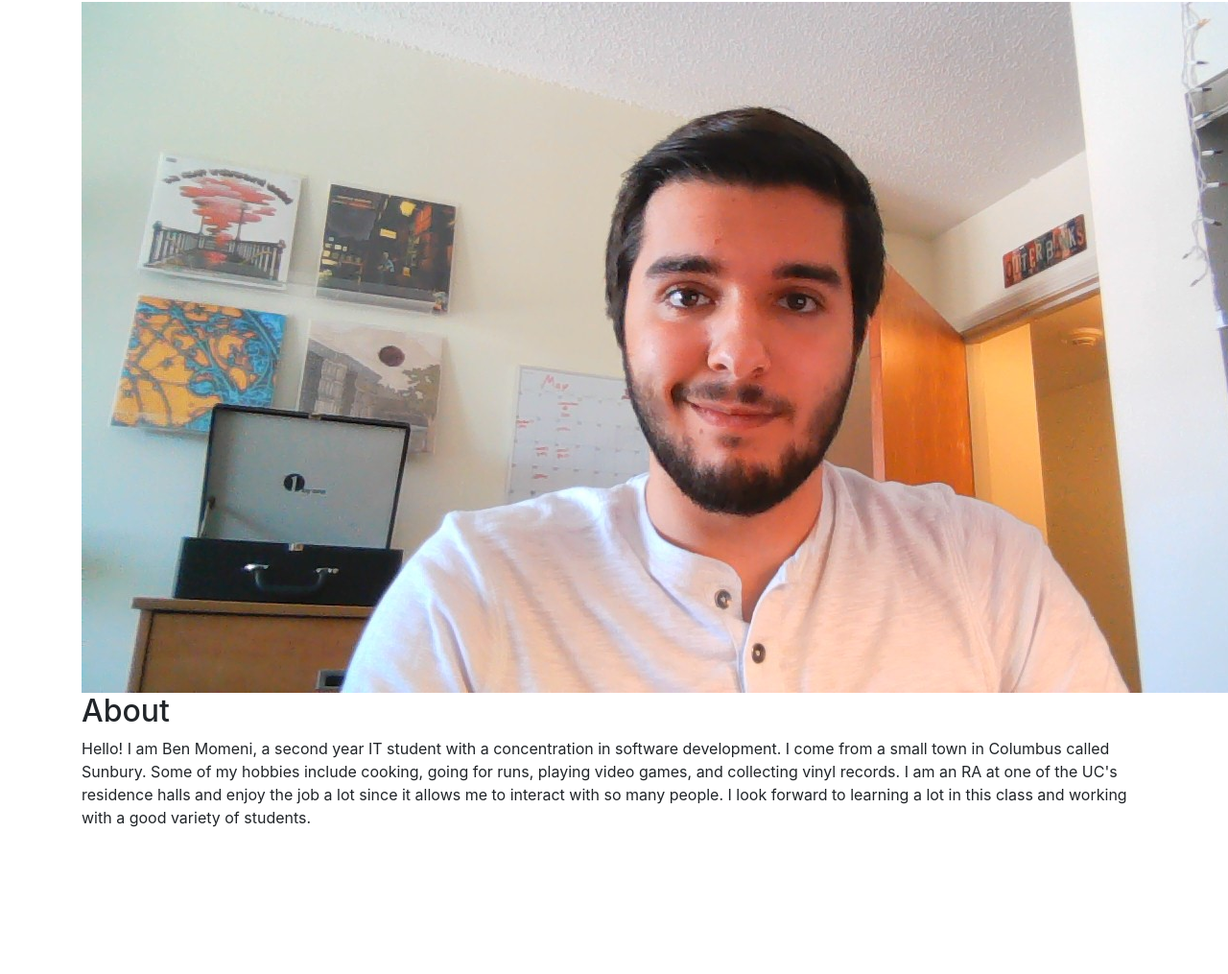
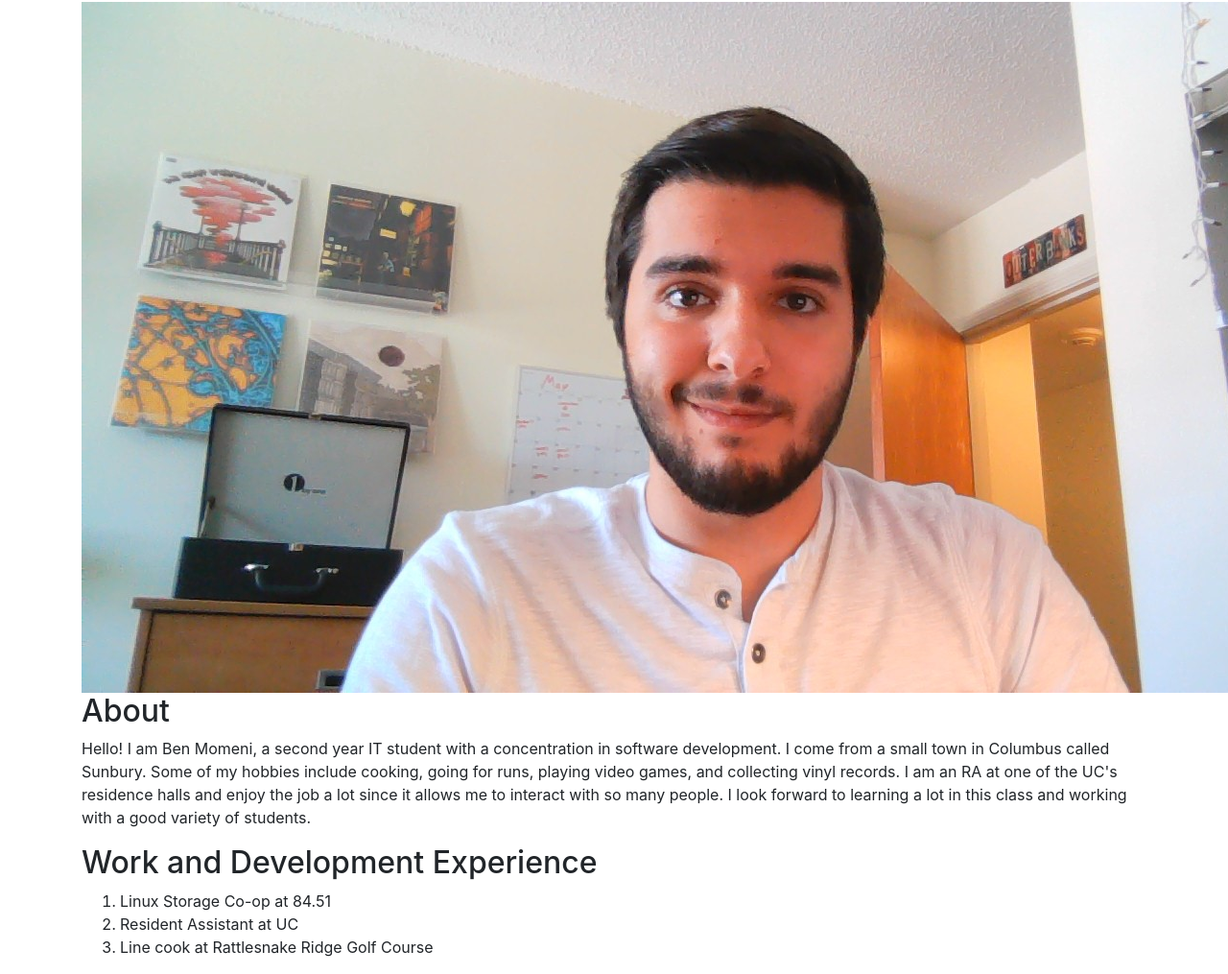
Before and after one commit to IT3049C-Students-Archive/1-online-portfolio-momeni, a website: page index.html in a window 1280 px wide. Shown: the part 54-1069 px from the top of the page at 96% size. Before the commit the page ends 934 px from the top, so only its background shows below. Drawn offline with nearby package versions, Linux system fonts and the light colour scheme.

Commit message:
Added work experience section

```diff
--- a/index.html
+++ b/index.html
@@ -24,8 +24,16 @@
       <div class="section" id="personalBackground">
       <h2>About</h2>
     <p>Hello! I am Ben Momeni, a second year IT student with a concentration in software development. I come from a small town in Columbus called Sunbury. Some of my hobbies include cooking, going for runs, playing video games, and collecting vinyl records. I am an RA at one of the UC's residence halls and enjoy the job a lot since it allows me to interact with so many people. I look forward to learning a lot in this class and working with a good variety of students.</p>
+       </div>
+
+    <div class="section" id="experience">
+    <h2>Work and Development Experience</h2>
+    <ol>
+        <li>Linux Storage Co-op at 84.51</li>
+        <li>Resident Assistant at UC</li>
+        <li>Line cook at Rattlesnake Ridge Golf Course</li>
+    </ol>
     </div>
-
 
     </div>
 
```
